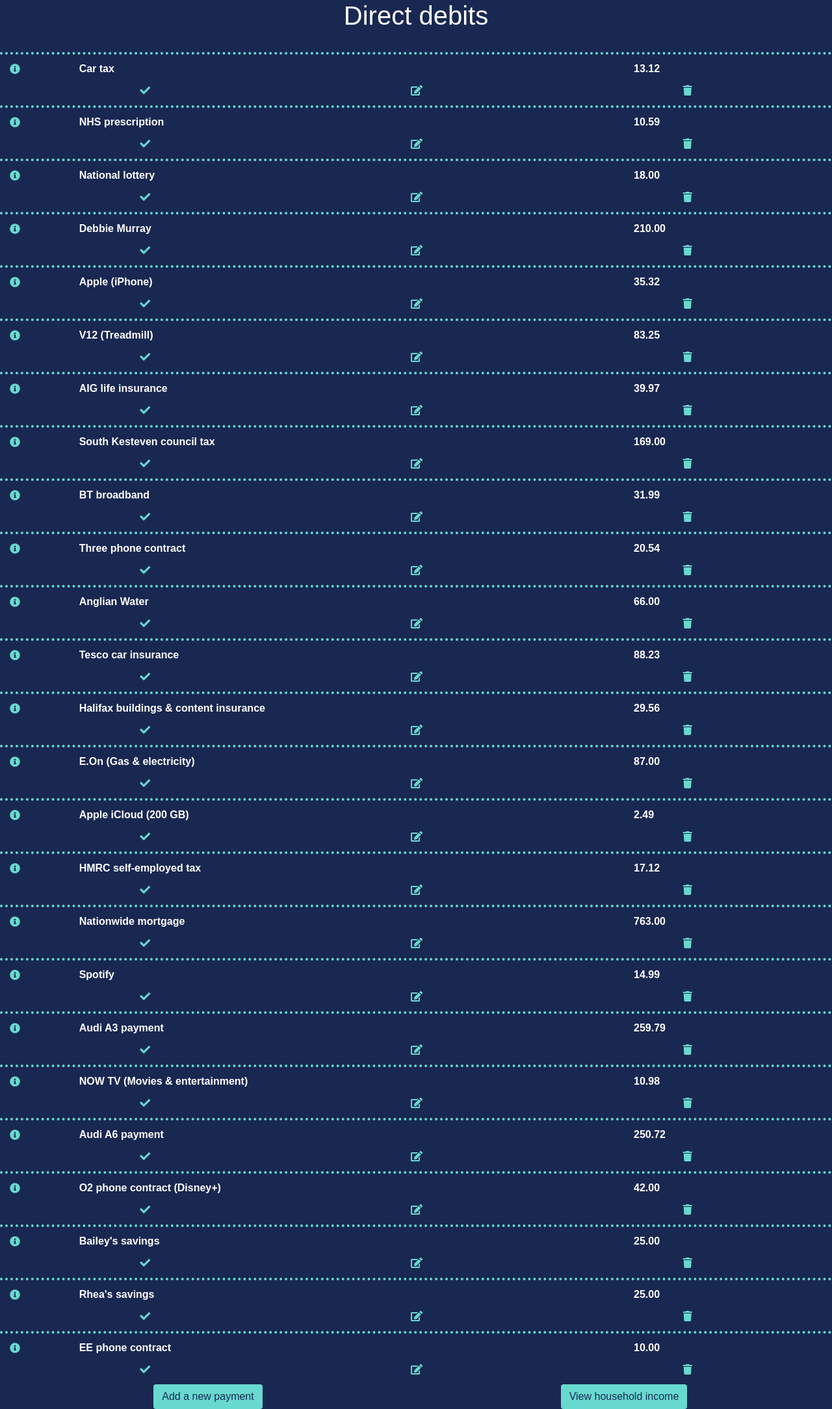
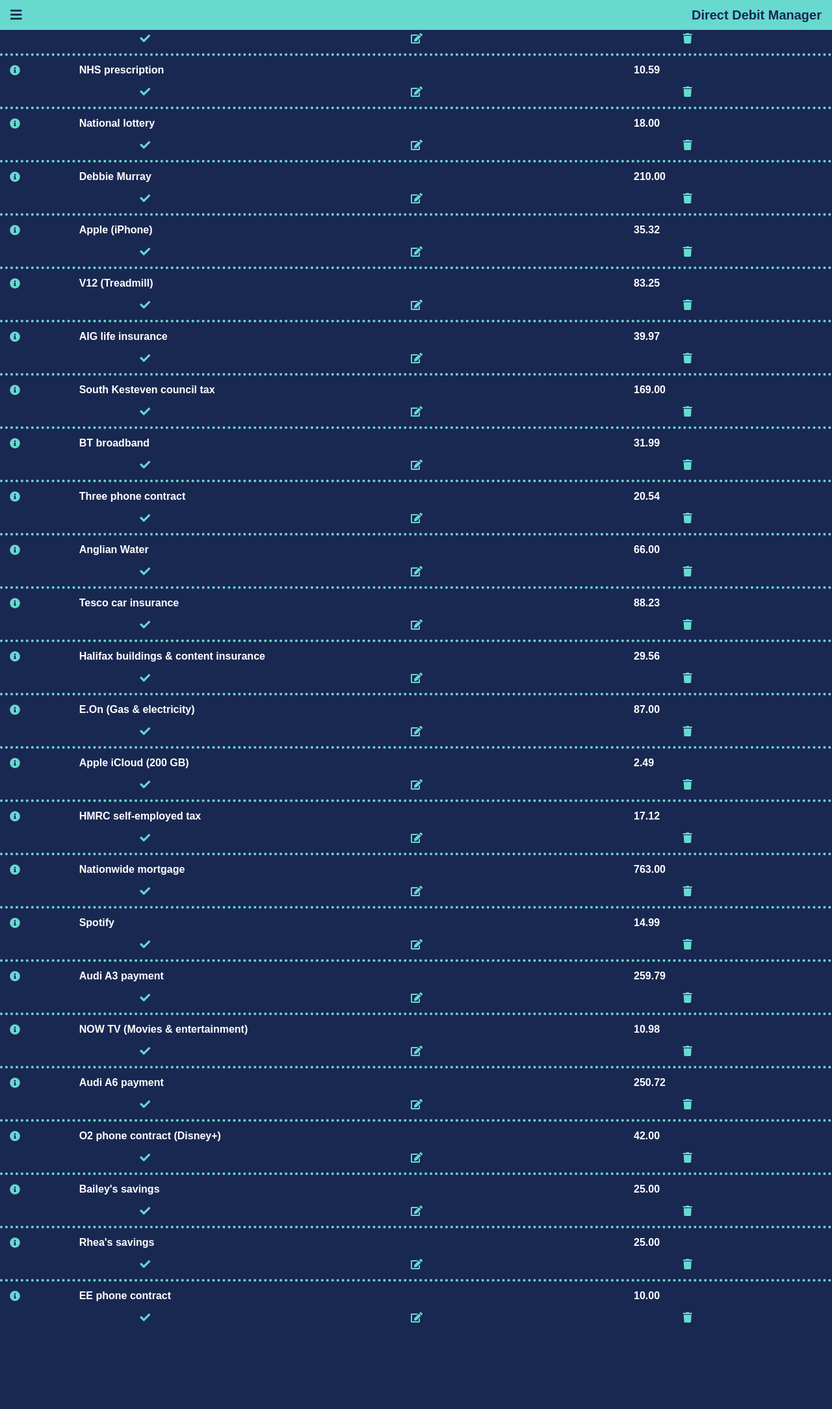
Before and after one commit to benm4ckenzie/finance, a Django app: page / in a window 1280 px wide. Shown: the whole page at 65% size. After the commit the page ends 2035 px from the top, so only its background shows below. Run offline with Django 3.2, Linux system fonts and the light colour scheme; data comes from the database, SQL or seed files in the repository; some libraries are stand-ins or nearby versions.

Commit message:
Refactors css file to remove duplicate styling

```diff
--- a/monthly_budget/static/monthly_budget/style.css
+++ b/monthly_budget/static/monthly_budget/style.css
@@ -7,8 +7,28 @@
     font-weight: bolder;
 }
 
-h1 {
-    text-align: center;
+.colour-true {
+    background-color: #192851;
+    color: #68D9CF;
+}
+
+.colour-reverse {
+    background-color: #68D9CF;
+    color: #192851;
+}
+
+.payment-made {
+    color: gray;
+}
+
+.navbar-page-title {
+    font-size: 20px;
+}
+.navbar-dropdown{
+    background-color: #68D9CF !important;
+}
+.dropdown-menu {
+    background-color: #68D9CF !important;
 }
 
 .payment-details {
@@ -19,27 +39,14 @@ h1 {
     padding-bottom: 10px;
 }
 
-.fa-icon {
-    color: #68D9CF;
-}
-
 .payment-detail-boxes {
     display: flex;
     align-items: center;
     justify-content: flex-start;
 }
 
-.payment-made {
-    color: gray;
-}
-
 .payment-options {
     padding-bottom: 10px;
-}
-
-.btn {
-    background: #68D9CF;
-    color: #192851;
 }
 
 .payment-options-btn-box {
--- a/monthly_budget/templates/monthly_budget/monthly_budget_list.html
+++ b/monthly_budget/templates/monthly_budget/monthly_budget_list.html
@@ -15,17 +15,30 @@
 
 <body>
 
+<nav class="navbar nav-expand-lg fixed-top navbar-page-title colour-reverse">
+    <div class="dropdown navbar-dropdown">
+        <a class="" href="#" id="dropdownMenuLink" data-toggle="dropdown" aria-haspopup="true" aria-expanded="false">
+            <i class="fas fa-bars colour-reverse"></i>
+        </a>
+        <div class="dropdown-menu" aria-labelledby="dropdownMenuLink">
+            <a class="colour-reverse" href="/">View payments</a>
+            <div class="dropdown-divider"></div>
+            <a class="colour-reverse" href="/monthly_income_list">View income</a>
+            <div class="dropdown-divider"></div>
+            <a class="colour-reverse" href="/payment">Add payment</a>
+
+        </div>
+    </div>
+    <a class="navbar-page-title colour-reverse" href="/">Direct Debit Manager</a>
+</nav>
+
 <div class="container-fluid">
-
-    <h1>Direct debits</h1>
-
-    <br>
 
     {% for payment in payments %}
     <div class="row payment-details">
         <div class="col-1 payment-detail-boxes">
             <a class="payment-detail-boxes" data-toggle="modal" data-target="#paymentInformationModal">
-                <i class="fas fa-info-circle fa-icon"></i>
+                <i class="fas fa-info-circle colour-true"></i>
             </a>
         </div>
 
@@ -44,7 +57,7 @@
                         <p>Completion date: {{ payment.payment_completion_date }}</p>
                     </div>
                     <div class="modal-footer">
-                        <button type="button" class="btn" data-dismiss="modal">Close</button>
+                        <button type="button" class="btn colour-reverse" data-dismiss="modal">Close</button>
                     </div>
                 </div>
             </div>
@@ -75,13 +88,13 @@
     <div class="row payment-options">
         <div class="col payment-options-btn-box">
             <a href="/has_paid/{{ payment.id }}">
-                <i class="fas fa-check fa-icon"></i>
+                <i class="fas fa-check colour-true"></i>
             </a>
             <a href="/edit_payment/{{ payment.id }}">
-                <i class="fas fa-edit fa-icon"></i>
+                <i class="fas fa-edit colour-true"></i>
             </a>
             <a href="/delete_payment/{{ payment.id }}">
-                <i class="fas fa-trash fa-icon"></i>
+                <i class="fas fa-trash colour-true"></i>
             </a>
         </div>
     </div>
@@ -94,18 +107,6 @@
     </div>
     {% endfor %}
 
-    <div class="row">
-        <div class="col-6 payment-options-btn-box">
-            <a href="/payment">
-                <button type="button" class="btn">Add a new payment</button>
-            </a>
-        </div>
-        <div class="col-6 payment-options-btn-box">
-            <a href="/monthly_income_list">
-                <button type="button" class="btn">View household income</button>
-            </a>
-        </div>
-    </div>
 
 </div>
 
```
